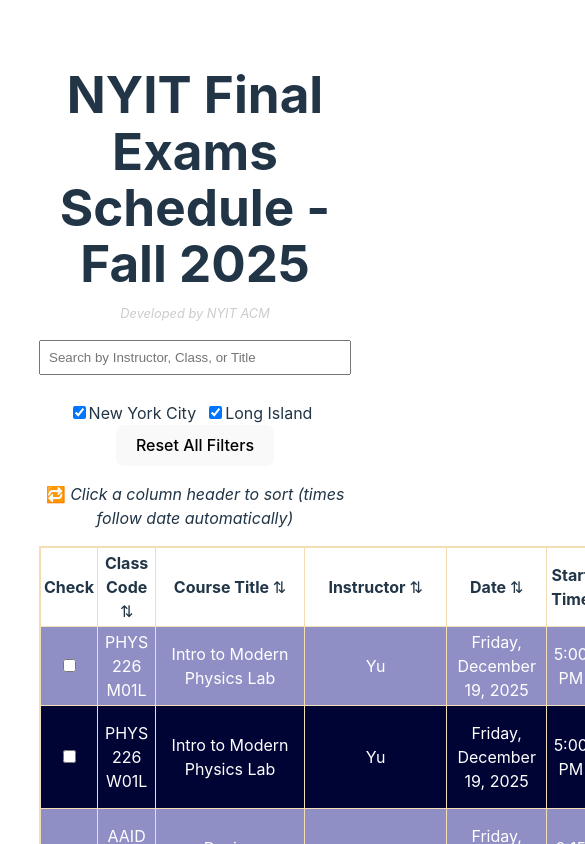
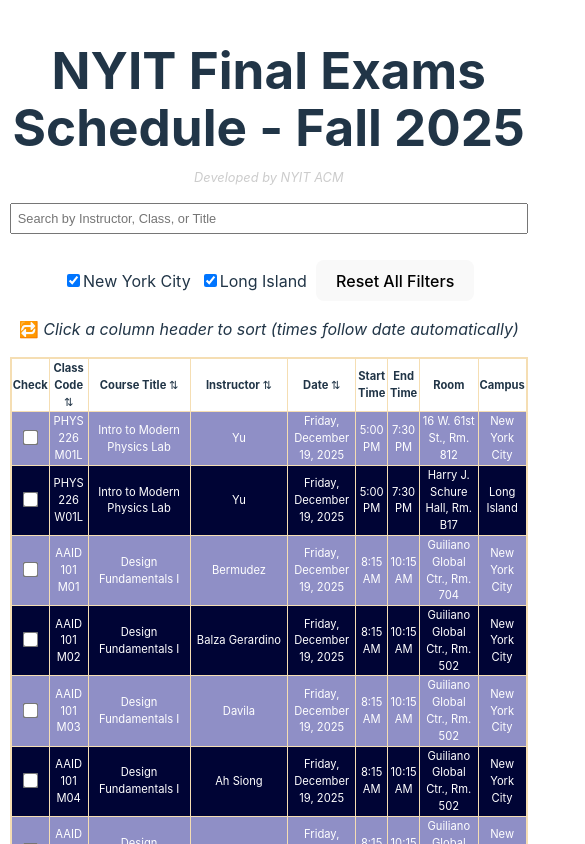
Before and after one commit to AsgharKazmi2005/NYIT-Finals-Exam-Scheduler, a React (Vite) app: page / in a window 390 px wide. Shown: the top 844 px of the page, 585 px wide, since content can reach past the window. Built offline with nearby package versions, Linux system fonts and the light colour scheme.

Commit message:
mobile optimizations

```diff
--- a/src/App.css
+++ b/src/App.css
@@ -70,3 +70,59 @@
 .title {
   margin-bottom: 0;
 }
+
+/* ----------- Mobile Optimizations ----------- */
+
+/* Phones: ≤ 600px */
+@media (max-width: 600px) {
+  #root {
+    width: 95%;
+    padding: 1rem;
+    display: flex;
+  }
+
+  .search-bar {
+    width: 100%;
+    font-size: 0.9rem;
+    padding: 6px;
+  }
+
+  table.table {
+    font-size: 0.75rem; /* smaller text to fit */
+    min-width: 550px;   /* allow scrolling */
+  }
+
+  th, td {
+    padding: 2px; /* tighter padding on phones */
+  }
+
+  .table-container {
+    overflow-x: auto;
+  }
+
+  /* Ensure checkboxes do not get squeezed */
+  td input[type="checkbox"] {
+    transform: scale(1.2);
+  }
+}
+
+/* Very small phones: ≤ 400px */
+@media (max-width: 400px) {
+  table.table {
+    font-size: 0.7rem;
+    min-width: 500px;
+  }
+
+  .search-bar {
+    font-size: 0.8rem;
+  }
+
+  th, td {
+    padding: 1px;
+  }
+
+  #root {
+    padding: 0.5rem;
+    display: flex;
+  }
+}
```
